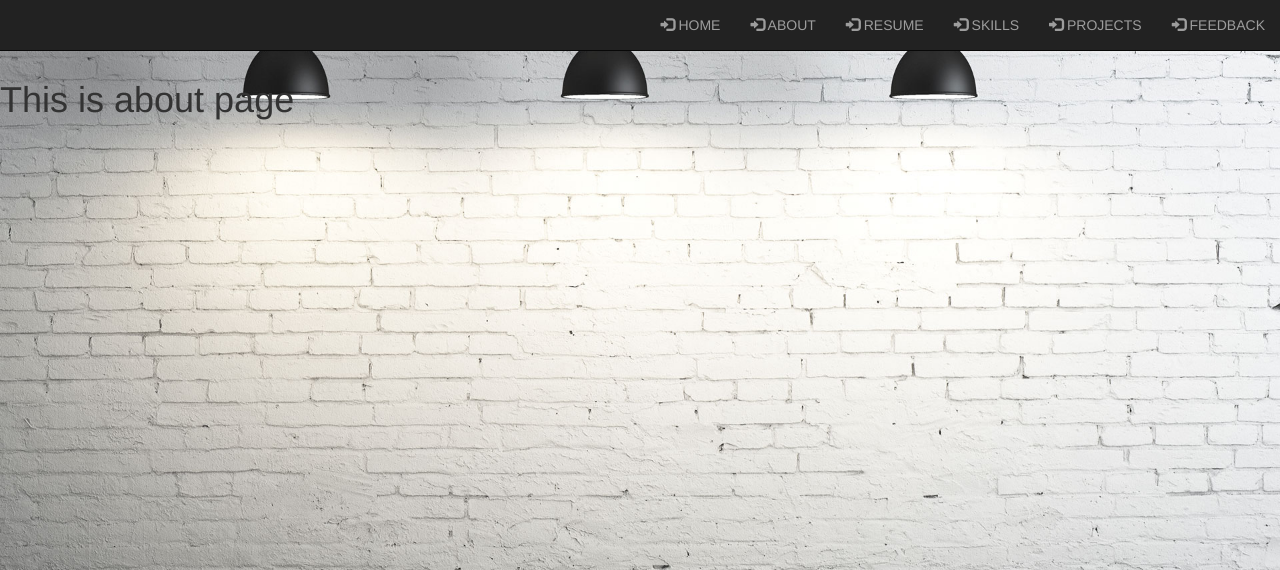
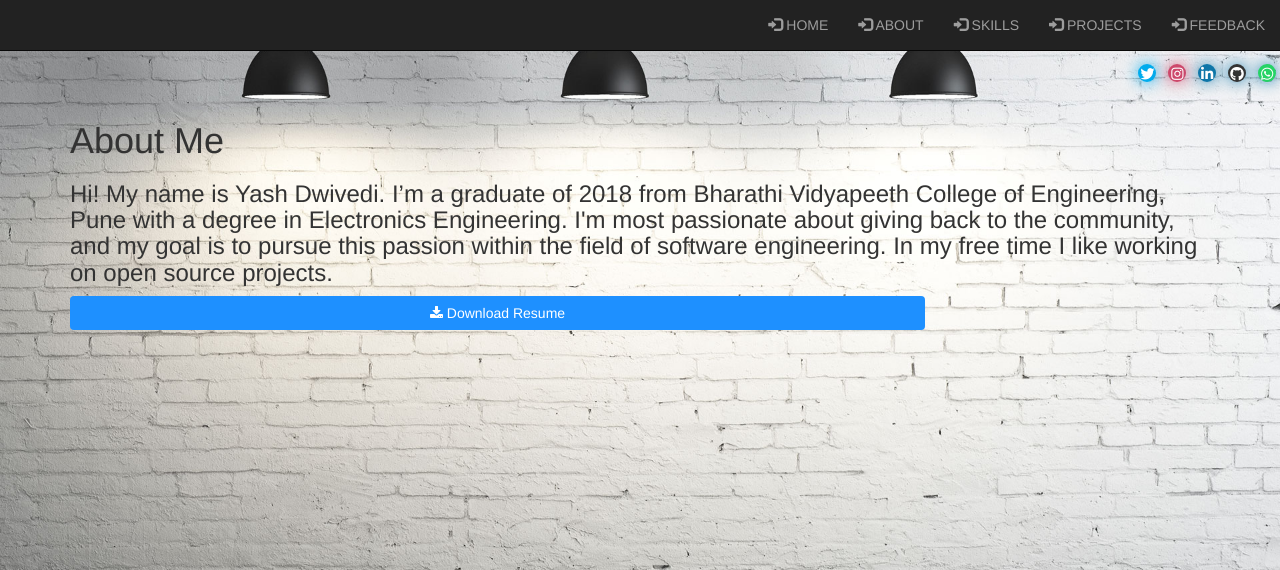
Before and after one commit to hey-yash/MyResume, a Django app: page /about in a window 1280 px wide. Shown: the top 570 px of the page. Run offline with Django 3.2, Linux system fonts and the light colour scheme; some libraries are stand-ins or nearby versions.

Commit message:
Second commit

```diff
--- a/myapp/forms.py
+++ b/myapp/forms.py
@@ -4,7 +4,7 @@ class MyForm(forms.Form):
     firstname = forms.CharField(label="First Name",max_length=30)
     lastname = forms.CharField(label="Last Name",max_length=30)
     email = forms.EmailField(label="Email")
-    comments = forms.CharField(widget=forms.Textarea,required=False)
+    comments = forms.CharField(widget=forms.Textarea(attrs={'rows':5,'cols':50,'style':'resize:none;'}),required=False)
 
     CHOICES = ((5,'Best'),(4,'Good'),(3,'Average'),(2,'Bad'),(1,'Worst'))
     rating = forms.ChoiceField(choices=CHOICES,widget=forms.RadioSelect)
--- /dev/null
+++ b/static/css/about.css
@@ -0,0 +1,14 @@
+/* Style download button */
+.btn {
+  background-color: DodgerBlue;
+  border: none;
+  color: white;
+  padding: 15px 30px;
+  cursor: pointer;
+  font-size: 40px;
+}
+
+/* Darker background on mouse-over */
+.btn:hover {
+  background-color: RoyalBlue;
+}
--- a/static/css/base.css
+++ b/static/css/base.css
@@ -1,7 +1,71 @@
   {% load static %}
 
 body {
+  background-color: black;
   background-image: url('/static/images/background.jpg');
   background-size: cover;
   padding-top: 60px;
 }
+
+ul.socialIcons {
+  padding: 0;
+  text-align: right;
+}
+
+.socialIcons li {
+  background-color: black;
+  list-style: none;
+  display: inline-block;
+  margin: 4px;
+  border-radius: 2em;
+  overflow: hidden;
+}
+
+.socialIcons li a {
+  display: block;
+  padding:  0em;
+  min-width: 1.28571429em;
+  max-width: 1.28571429em;
+  height: 1.28571429em;
+  white-space: nowrap;
+  line-height: 1.5em; /*it's working only when you write text with icon*/
+  transition: 0.5s;
+  text-decoration: none;
+  font-family: arial;
+  color: #fff;
+}
+
+.socialIcons li i {
+  margin-right: 0.5em;
+}
+
+.socialIcons li:hover a {
+  max-width: 200px;
+  padding-right: 2em;
+}
+
+
+.socialIcons .twitter {
+  background-color: #00aced;
+  box-shadow: 0 0 16px #00aced;
+}
+
+.socialIcons .instagram {
+  background-color: #cd486b;
+  box-shadow: 0 0 16px #cd486b;
+}
+
+.socialIcons .linkedin {
+  background-color: #0e76a8;
+  box-shadow: 0 0 16px #0e76a8;
+}
+
+.socialIcons .github {
+  background-color: #333;
+  box-shadow: 0 0 16px #0e76a8;
+}
+
+.socialIcons .whatsapp {
+  background-color: #25D366;
+  box-shadow: 0 0 16px #0e76a8;
+}
--- a/templates/myapp/about.html
+++ b/templates/myapp/about.html
@@ -1,9 +1,27 @@
 {% extends "myapp/base.html" %}
+{% load static %}
 
 {% block page_title %}
 About
 {% endblock page_title %}
 
+{% block links %}
+<link rel="stylesheet" href="{% static 'css/about.css' %}">
+{% endblock links %}
+
 {% block body_block %}
-<h1>This is about page</h1>
-{% endblock %}
+<div class="container">
+  <div class="junbotron">
+    <h1>About Me</h1>
+    <h3>Hi! My name is Yash Dwivedi.
+      I’m a graduate of 2018 from Bharathi Vidyapeeth College of Engineering, Pune with a degree in Electronics Engineering.
+      I'm most passionate about giving back to the community, and my goal is to pursue this passion within the field of software engineering.
+      In my free time I like working on open source projects.</h3>
+
+      <form method="get" action="{% static 'media/Yash_Resume.pdf' %}">
+        <button class="btn" style="width:75%"><i class="fa fa-download"></i> Download Resume</button>
+      </form>
+  </div>
+</div>
+
+{% endblock body_block%}
--- a/templates/myapp/base.html
+++ b/templates/myapp/base.html
@@ -5,8 +5,11 @@
     <meta charset="utf-8">
     <title>{% block page_title %}{% endblock page_title %}</title>
     {% block links %} {% endblock links %}
+    <link href="//netdna.bootstrapcdn.com/bootstrap/3.0.0/css/bootstrap.no-icons.min.css" rel="stylesheet">
+    <link href="//netdna.bootstrapcdn.com/font-awesome/3.2.1/css/font-awesome.min.css" rel="stylesheet">
     <link rel="stylesheet" href="https://maxcdn.bootstrapcdn.com/bootstrap/3.3.7/css/bootstrap.min.css" integrity="sha384-BVYiiSIFeK1dGmJRAkycuHAHRg32OmUcww7on3RYdg4Va+PmSTsz/K68vbdEjh4u" crossorigin="anonymous">
     <link rel="stylesheet" href="{% static 'css/base.css' %}">
+    <link rel="stylesheet" href="https://cdnjs.cloudflare.com/ajax/libs/font-awesome/4.7.0/css/font-awesome.min.css">
   </head>
   <body>
     <nav class="navbar navbar-inverse navbar-fixed-top">
@@ -15,7 +18,6 @@
           <!-- <li><span class="glyphicon">YASH DWIVEDI</span> </li> -->
           <li><a href="{% url 'myapp:index' %}"><span class="glyphicon glyphicon-log-in"></span> HOME</a></li>
           <li><a href="{% url 'myapp:about' %}"><span class="glyphicon glyphicon-log-in"></span> ABOUT</a></li>
-          <li><a href="{% url 'myapp:resume' %}"><span class="glyphicon glyphicon-log-in"></span> RESUME</a></li>
           <li><a href="{% url 'myapp:skills' %}"><span class="glyphicon glyphicon-log-in"></span> SKILLS</a></li>
           <li><a href="{% url 'myapp:projects' %}"><span class="glyphicon glyphicon-log-in"></span> PROJECTS</a></li>
           <li><a href="{% url 'myapp:feedback' %}"><span class="glyphicon glyphicon-log-in"></span> FEEDBACK</a></li>
@@ -23,6 +25,15 @@
       </div>
     </nav>
 
+    <ul class="socialIcons">
+      <li class="twitter"><a href="https://twitter.com/HeyYash05"><i class="fa fa-fw fa-twitter"></i>Twitter</a></li>
+      <li class="instagram"><a href="https://www.instagram.com/heyyash05/"><i class="fa fa-fw fa-instagram"></i>Instagram</a></li>
+      <li class="linkedin"><a href="https://www.linkedin.com/in/yashd/"><i class="fa fa-fw fa-linkedin"></i>LinkedIn</a></li>
+      <li class="github"><a href="https://github.com/hey-yash"><i class="fa fa-fw fa-github"></i>Github</a></li>
+      <li class="whatsapp"><a href="https://wa.me/qr/Q5FVCZUNQSUWP1"><i class="fa fa-fw fa-whatsapp"></i>Whatsapp</a></li>
+    </ul>
+
+
     {% block body_block %}
 
     {% endblock %}
--- a/templates/myapp/index.html
+++ b/templates/myapp/index.html
@@ -16,7 +16,7 @@ Home
     text-align: center;
     font-size: 700%;
     padding: 150px;
-    font-family: "Lucida Console", "Courier New", monospace;
+    font-family: "Impact";
   }
 </style>
 {% endblock links %}
```
Also changed, not shown: static/css/index.css (+4 -3 lines), templates/myapp/resume.html (deleted, +0 -9 lines), templates/myapp/feedback.html (line endings or trailing spaces), 1 other file.
